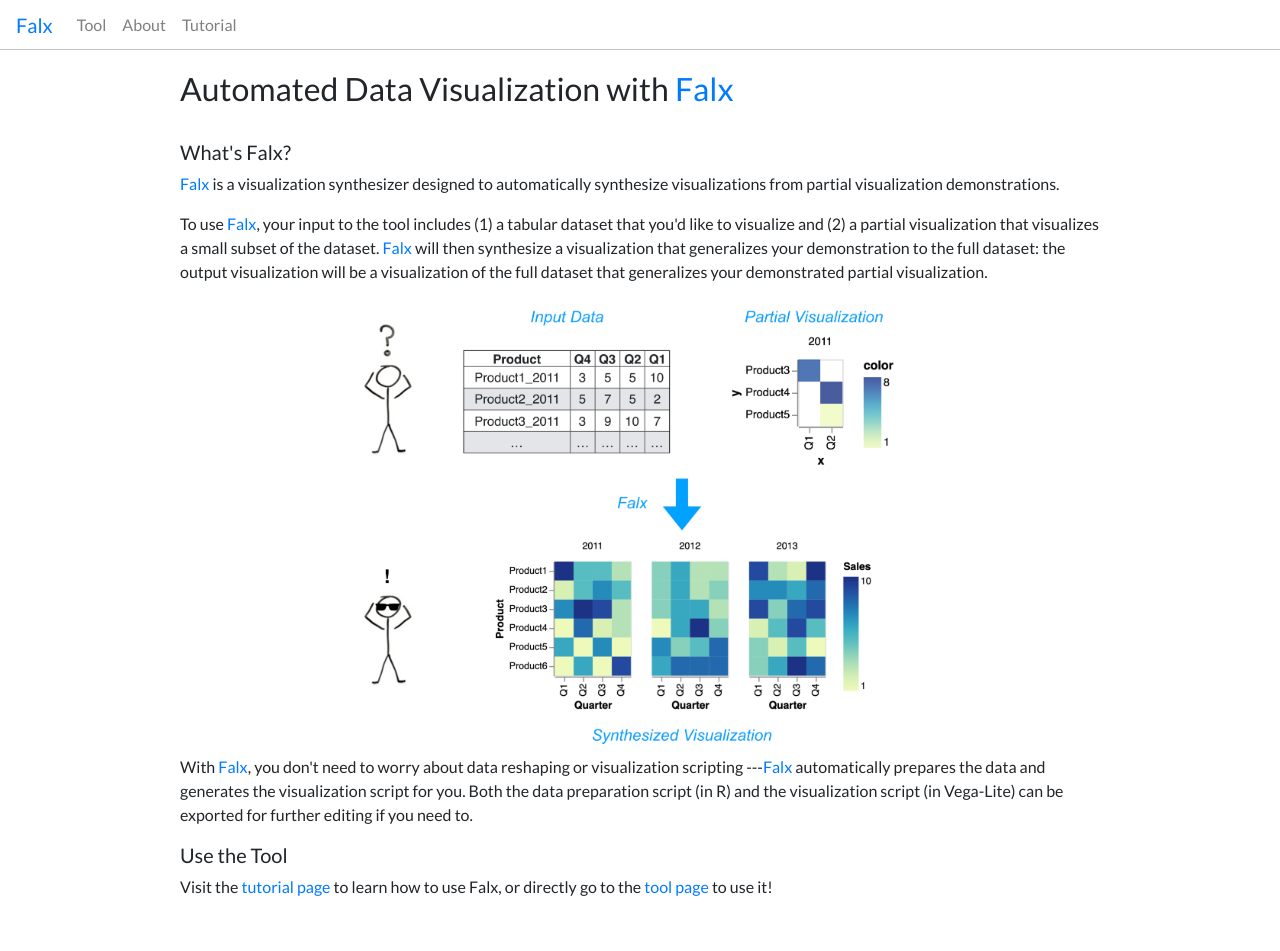
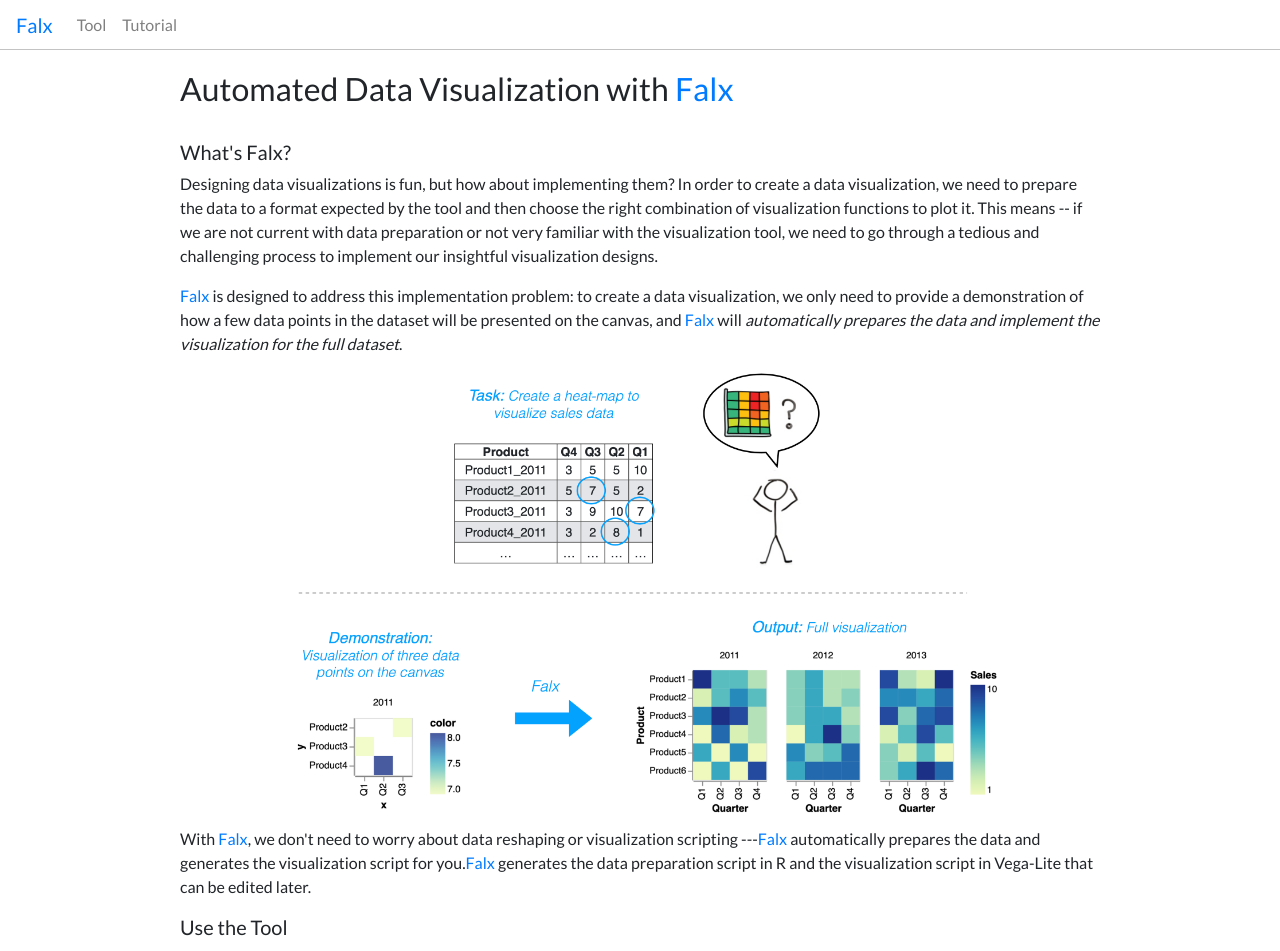
Before and after one commit to Mestway/falx-editor, a React app: page /about in a window 1280 px wide. Shown: the top 951 px of the page. Built offline with nearby package versions, Linux system fonts and the light colour scheme.

Commit message:
updated front page

```diff
--- a/src/js/About.jsx
+++ b/src/js/About.jsx
@@ -16,17 +16,28 @@
       	<h2>Automated Data Visualization with <span className="tool-name">Falx</span></h2>
         <br />
         <h5>What's Falx?</h5>
-      	<p><span className="tool-name">Falx</span> is a visualization synthesizer designed to automatically synthesize
-      		visualizations from partial visualization demonstrations. </p>
-      	<p> To use <span className="tool-name">Falx</span>, your input to the tool includes (1) a tabular dataset that you'd like to visualize
+
+        <p>Designing data visualizations is fun, but how about implementing them? In order to create a data visualization,
+          we need to prepare the data to a format expected by the tool and then choose the right combination of visualization functions to plot it.
+          This means -- if we are not current with data preparation or not very familiar with the visualization tool,
+          we need to go through a tedious and challenging process to implement our insightful visualization designs.</p>
+
+      	<p><span className="tool-name">Falx</span> is designed to address this implementation problem: to create a data visualization,
+          we only need to provide a demonstration of how a few data points in the dataset will be presented on the canvas,
+          and <span className="tool-name">Falx</span> will <span style={{fontStyle: "italic"}}>automatically prepares the data and implement the visualization for the full dataset</span>. </p>
+
+        {/*<p> To use <span className="tool-name">Falx</span>, your input to the tool includes (1) a tabular dataset that you'd like to visualize
       		and (2) a partial visualization that visualizes a small subset of the dataset. <span className="tool-name">Falx</span> will then synthesize a visualization that generalizes your demonstration to the full dataset:
       		the output visualization will be a visualization of the full dataset that generalizes your demonstrated partial visualization.</p>
-    		<img className="centered-img" src={AboutExample} height="450px" alt="torchlight in the sky" />
+    		*/}
 
-        <p> With <span className="tool-name">Falx</span>, you don't need to worry about data reshaping or visualization scripting ---
+        <img className="centered-img" src={AboutExample} height="450px" alt="torchlight in the sky" />
+
+        <p> With <span className="tool-name">Falx</span>, we don't need to worry about data reshaping or visualization scripting ---
     			 <span className="tool-name">Falx</span> automatically prepares the data and generates the visualization script for you.
-    			Both the data preparation script (in R) and the visualization script (in Vega-Lite) can be exported for further editing if you need to.</p>
-      	<h5>Use the Tool</h5>
+    			<span className="tool-name">Falx</span> generates the data preparation script in R and the visualization script in Vega-Lite that can be edited later. </p>
+
+        <h5>Use the Tool</h5>
 
         <p>Visit the <Link to="/tutorial">tutorial page</Link> to learn how to use Falx, or directly go to the  <Link to="/falx">tool page</Link> to use it! </p>
       </div>
--- a/src/js/App.jsx
+++ b/src/js/App.jsx
@@ -35,31 +35,17 @@
             <Navbar.Collapse id="basic-navbar-nav">
               <Nav className="mr-auto">
                 <Link to="/tool" className="nav-link">Tool</Link>
-                <Link to="/about" className="nav-link">About</Link>
+                {/*<Link to="/about" className="nav-link">About</Link>*/}
                 <Link to="/tutorial" className="nav-link">Tutorial</Link>
               </Nav>
             </Navbar.Collapse>
           </Navbar>
           <div id="app-body">
             <Switch>
-              <Route path="/about">
-                <About />
-                <hr />
-                {footer}
-              </Route>
-              <Route path="/tool">
-                <Falx/>
-              </Route>
-              <Route path="/tutorial">
-                <Tutorial />
-                <hr />
-                {footer}
-              </Route>
-              <Route>
-                <About />
-                <hr />
-                {footer}
-              </Route>
+              <Route path="/about"><About /><hr />{footer}</Route>
+              <Route path="/tool"><Falx/></Route>
+              <Route path="/tutorial"><Tutorial /><hr />{footer}</Route>
+              <Route><About /><hr />{footer}</Route>
             </Switch>
             {/*<VisEditor />*/}
           </div>
```
Also changed, not shown: src/images/about-example.png.
